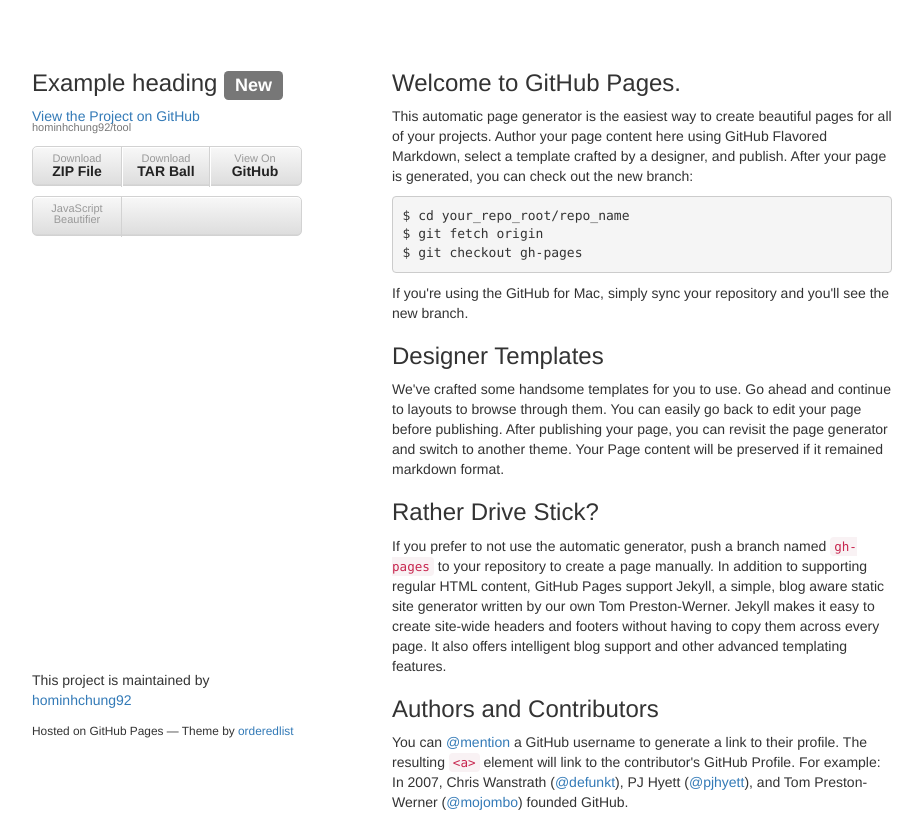
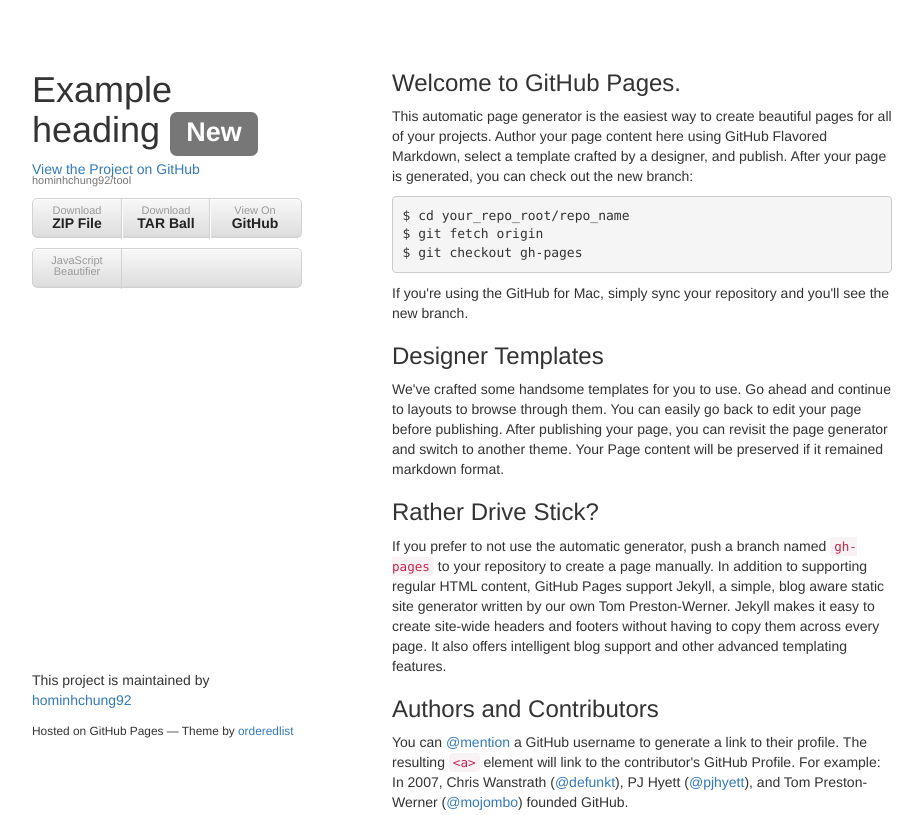
Before and after one commit to cminhho/sites, a plain HTML site: page index.html in a window 1280 px wide. Shown: the top 815 px of the page, without its empty margins (178-1101 px from the left). Drawn offline with nearby package versions, Linux system fonts and the light colour scheme.

Commit message:
Update index.html

```diff
--- a/index.html
+++ b/index.html
@@ -20,7 +20,7 @@
   <body>
     <div class="wrapper">
       <header>
-        <h3>Example heading <span class="label label-default">New</span></h3>
+        <h1>Example heading <span class="label label-default">New</span></h1>
 
         <p></p>
 
```
